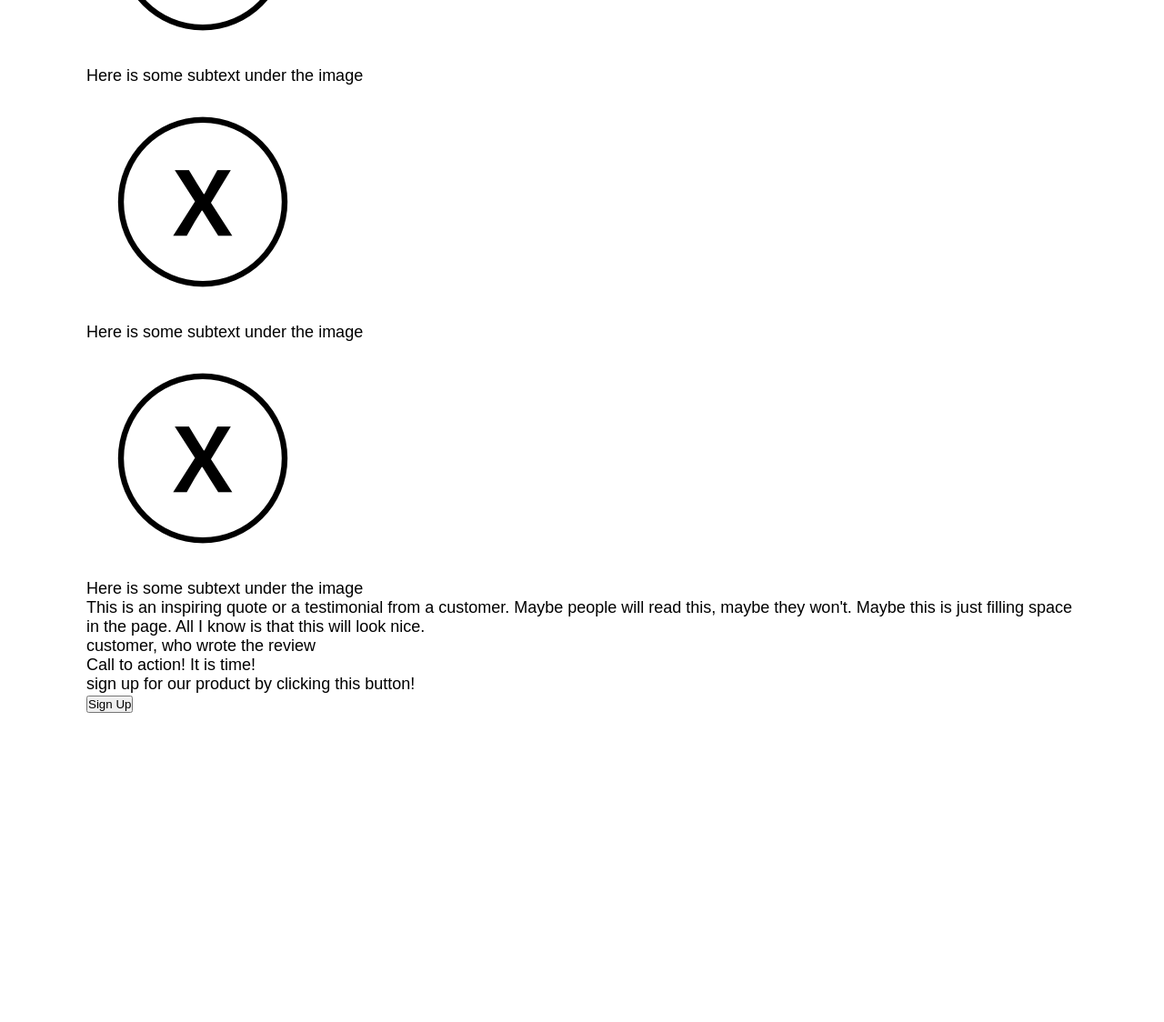
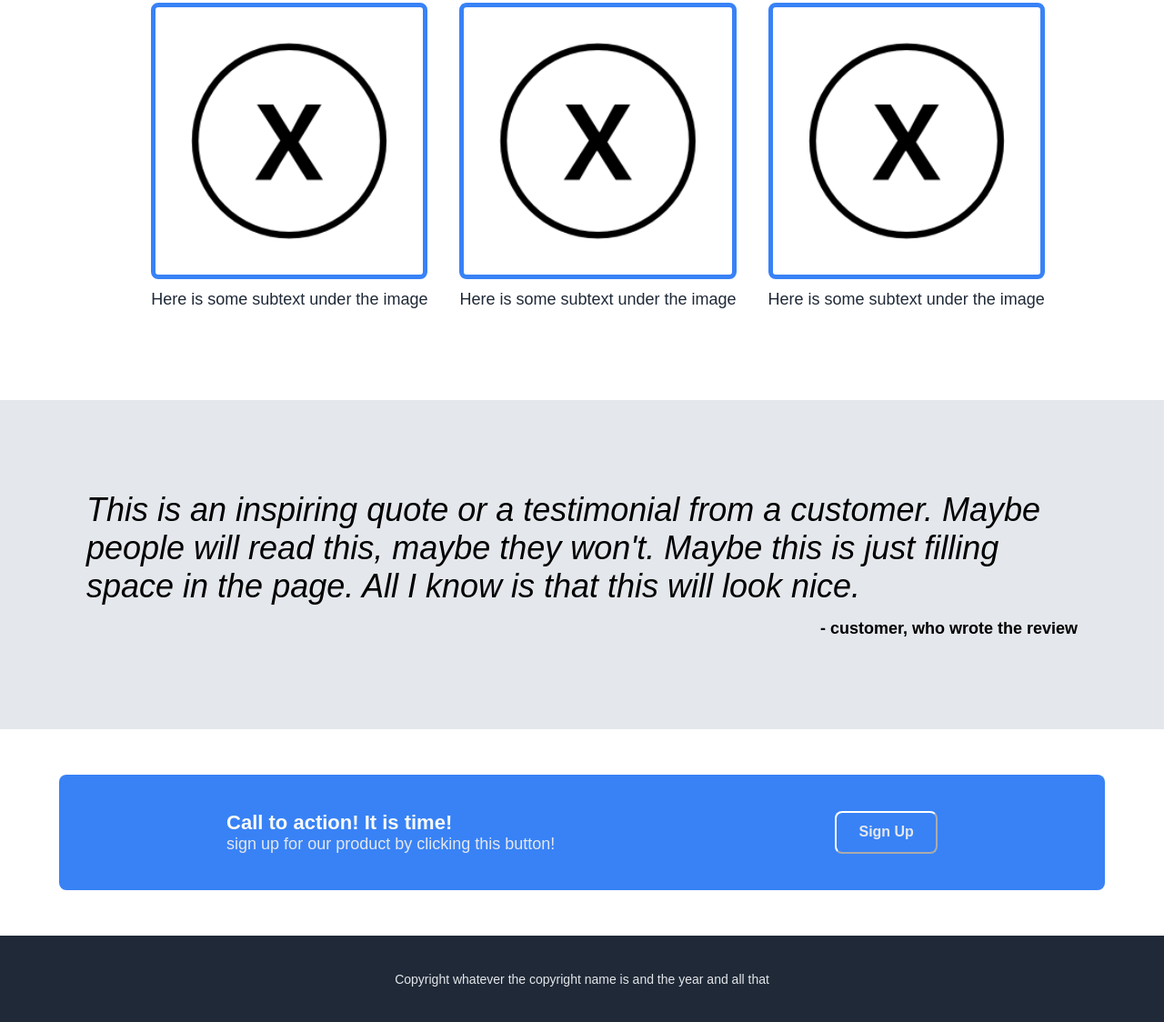
Before and after one commit to ElenaJordan/LandingPage, a plain HTML site: page index.html in a window 1280 px wide. Shown: the part 830-1954 px from the top of the page at 91% size. Before the commit the page ends 1614 px from the top, so only its background shows below. Drawn offline with Linux system fonts and the light colour scheme.

Commit message:
final styles set. html shuffled around to assist styling

```diff
--- a/index.html
+++ b/index.html
@@ -36,9 +36,12 @@
     </div>
     <div class="boxBlock">
         <div class="container">
+            <div class="boxBlockTitle">
                 <h3>
                     Some random information
                 </h3>
+            </div>
+            <div class="boxBlockBoxes">
                 <div class="boxes">
                     <img src="images/x-symbol.png" alt="placeholder image">
                     <p>Here is some subtext under the image</p>
@@ -53,17 +56,25 @@
                 </div>
             </div>
         </div>
+    </div>
     <div class="quote">
         <div class="container">
-            <p>This is an inspiring quote or a testimonial from a customer. Maybe people will read this, maybe they won't. Maybe this is just filling space in the page. All I know is that this will look nice.</p>
-            <p>customer, who wrote the review</p>
+            <p class="quoteSentence">This is an inspiring quote or a testimonial from a customer. Maybe people will read this, maybe they won't. Maybe this is just filling space in the page. All I know is that this will look nice.</p>
+            <p class="customerName">- customer, who wrote the review</p>
+        </div>
+    </div>
+    <div class="callToAction">
+        <div class="container">
+            <div class="callToActionText">
+                <p class="ctaBold">Call to action! It is time!</p>
+                <p class="ctaLower">sign up for our product by clicking this button!</p>
+            </div>
+            <button class="signUpButton">Sign Up</button>
         </div>
     </div>
     <div class="footer">
         <div class="container">
-            <p>Call to action! It is time!</p>
-            <p>sign up for our product by clicking this button!</p>
-            <button class="signUpButton">Sign Up</button>
+            <p>Copyright whatever the copyright name is and the year and all that</p>
         </div>
     </div>
 </body>
--- a/style.css
+++ b/style.css
@@ -2,26 +2,32 @@
   box-sizing: border-box;
   margin: 0;
   padding: 0;
+  font-family: Arial, Helvetica, sans-serif;
 }
-/* 640 x 426 */
+
 body {
   font-family: Arial, Helvetica, sans-serif;
   font-size: 18px;
 }
+
 img {
   max-width: 100%;
 }
+
 ul {
   list-style-type: none;
   color: #f9faf8;
 }
+
 a {
   text-decoration: none;
 }
+
 .container {
   max-width: 1150px;
   margin: 0 auto;
   padding: 0 30px;
+  /*this sets the max width of every bit of content inside of a container to be 1150px across*/
 }
 .navbar {
   background: #1f2937;
@@ -54,7 +60,7 @@ a {
 }
 
 .navbar ul li {
-  margin-left: 18px;
+  margin-left: 26px;
 }
 
 .header {
@@ -64,6 +70,7 @@ a {
 .header .container {
   display: flex;
   align-items: center;
+  justify-content: space-between;
 }
 
 .header .heroText {
@@ -77,19 +84,142 @@ a {
 .header p {
   color: #e4e7eb;
   font-size: 18px;
+  padding-bottom: 10px;
 }
 
 .header img {
   margin-top: 6%;
   margin-bottom: 6%;
+  max-height: 400px;
+  padding-left: 50px;
+  padding-top: 25px;
+  padding-bottom: 25px;
 }
 
 .header button {
   background-color: #3882f6;
-  padding: 4px;
+  padding: 10px 24px;
+  border-radius: 8px;
+  color: #e4e7eb;
+  font-size: medium;
+  font-weight: bold;
+  border-color: transparent;
 }
 
-.boxblock {
+.boxBlock {
   /*do this next*/
   background-color: fff;
 }
+
+.boxBlock .container {
+  display: flex;
+  flex-direction: column;
+  align-items: center;
+  margin-top: 100px;
+  margin-bottom: 100px;
+  height: 100%;
+}
+
+.boxBlock .container .boxBlockTitle {
+  padding-bottom: 100px;
+}
+
+.boxBlock .container .boxBlockTitle h3 {
+  font-size: 36px;
+  font-weight: 1000;
+}
+
+.boxBlock .container .boxBlockBoxes {
+  display: flex;
+  justify-content: space-between;
+  /*this makes each picture and sentence combo sit next to each other with equal space between*/
+}
+
+.boxBlock .container .boxBlockBoxes .boxes {
+  display: flex;
+  flex-direction: column;
+  padding-left: 35px;
+  /*this puts each instance of text in the boxblock under each image, and pushes each set of text/images away from each other by 35px*/
+}
+
+.boxBlock .container .boxBlockBoxes p {
+  margin-top: 12px;
+  text-align: center;
+  font-size: 18px;
+  color: #1f2937;
+}
+
+.boxBlock img {
+  border-radius: 8px;
+  border: 5px solid #3882f6;
+  /*this creates a 5px wide solid border around each image in the boxblock div with the specified colour and rounds the edges slightly*/
+}
+
+.quote {
+  background-color: #e4e7eb;
+}
+
+.quote .container {
+  display: flex;
+  flex-direction: column;
+  margin-bottom: 50px;
+  padding-top: 100px;
+  padding-bottom: 100px;
+}
+
+.quote .container .quoteSentence {
+  font-size: 36px;
+  font-style: italic;
+  padding-bottom: 15px;
+}
+
+.quote .container .customerName {
+  text-align: end;
+  font-weight: bold;
+}
+
+.callToAction .container {
+  background-color: #3882f6;
+  border-radius: 8px;
+  display: flex;
+  justify-content: space-around;
+  padding-top: 40px;
+  padding-bottom: 40px;
+  margin-bottom: 50px;
+}
+
+.callToAction .container .callToActionText .ctaBold {
+  color: #f9faf8;
+  align-items: center;
+  font-weight: bolder;
+  font-size: 22px;
+}
+
+.callToAction .container .callToActionText .ctaLower {
+  color: #e4e7eb;
+}
+
+.callToAction button {
+  background-color: #3882f6;
+  padding: 10px 24px;
+  border-radius: 8px;
+  color: #e4e7eb;
+  font-size: medium;
+  font-weight: bold;
+  border-color: #fff;
+}
+
+.footer {
+  background-color: #1f2937;
+}
+
+.footer .container {
+  padding: 40px;
+  display: flex;
+  justify-content: center;
+}
+
+.footer p {
+  color: #e4e7eb;
+  font-size: 14px;
+}
```
Lines whose indentation alone changed are shown as unchanged.
